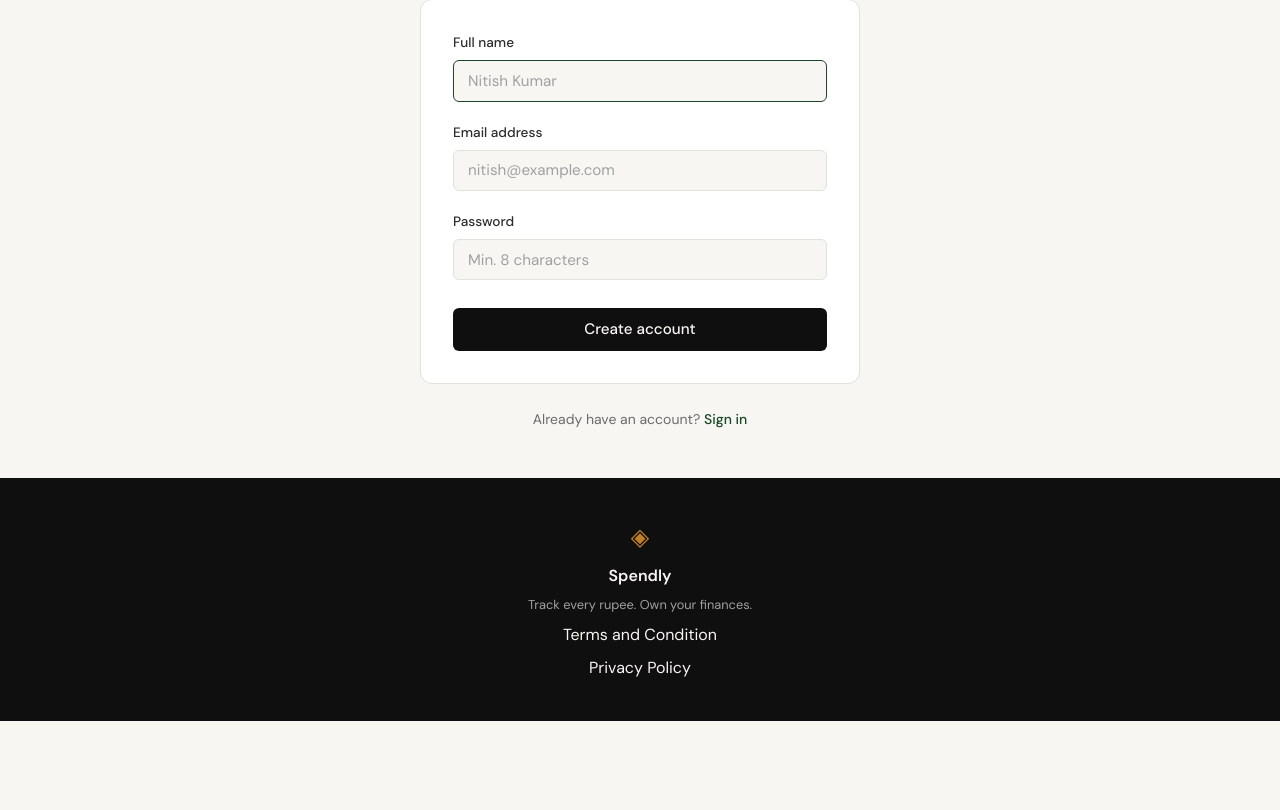
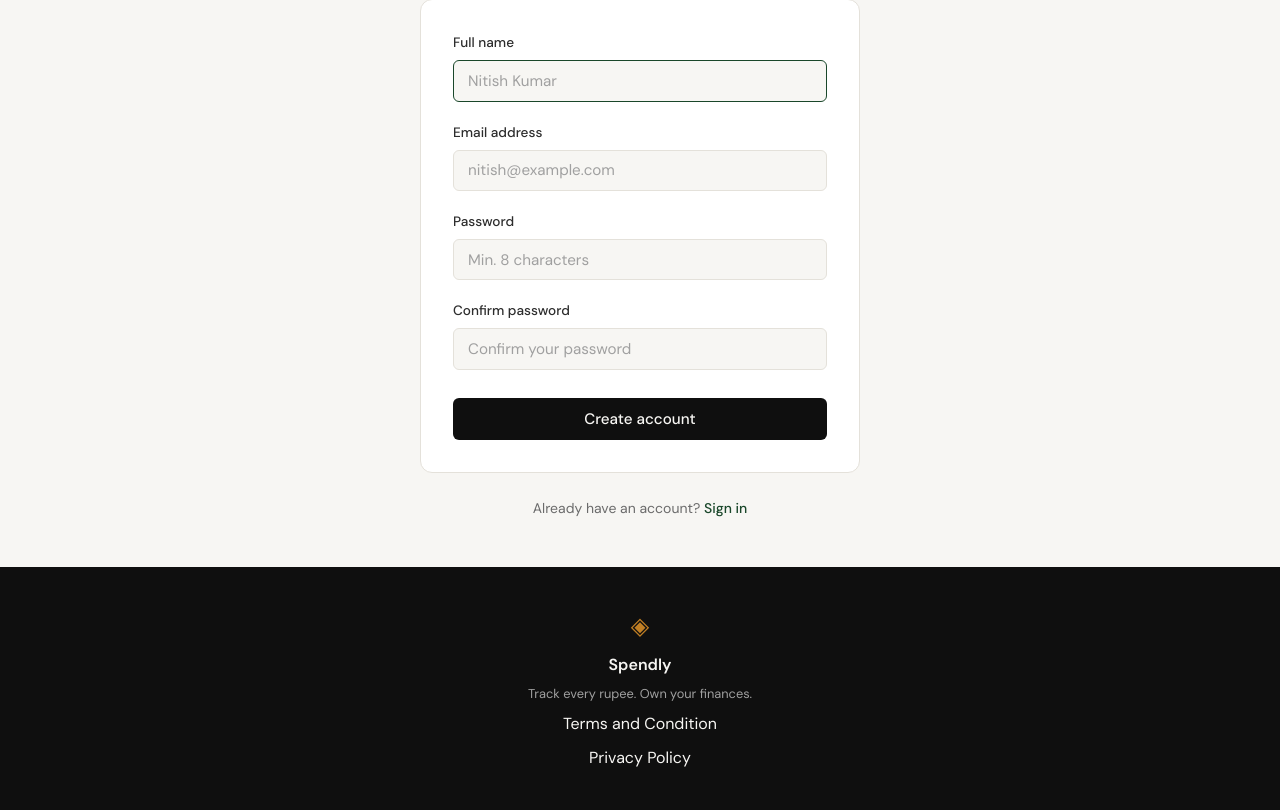
Before and after one commit to Aayushcell/Spendly, a Flask app: page /register in a window 1280 px wide. Shown: the part 224-1034 px from the top of the page. Before the commit the page ends 945 px from the top, so only its background shows below. Run offline with Flask 3, Linux system fonts and the light colour scheme.

Commit message:
Implement user registration functionality

```diff
--- a/app.py
+++ b/app.py
@@ -1,7 +1,10 @@
-from flask import Flask, render_template
-from database.db import init_db, seed_db
+from flask import Flask, render_template, request, redirect, url_for, flash
+from database.db import init_db, seed_db, create_user
+import sqlite3
+
 
 app = Flask(__name__)
+app.secret_key = "dev-secret-key-spendly"
 
 
 # ------------------------------------------------------------------ #
@@ -13,8 +16,31 @@ def landing():
     return render_template("landing.html")
 
 
-@app.route("/register")
+@app.route("/register", methods=["GET", "POST"])
 def register():
+    if request.method == "POST":
+        name = request.form.get("name")
+        email = request.form.get("email")
+        password = request.form.get("password")
+        confirm_password = request.form.get("confirm_password")
+
+        # Validation
+        if not all([name, email, password, confirm_password]):
+            flash("All fields are required")
+            return render_template("register.html")
+
+        if password != confirm_password:
+            flash("Passwords do not match")
+            return render_template("register.html")
+
+        try:
+            create_user(name, email, password)
+            flash("Account created successfully! Please sign in.")
+            return redirect(url_for("login"))
+        except sqlite3.IntegrityError:
+            flash("Email already registered")
+            return render_template("register.html")
+
     return render_template("register.html")
 
 
--- a/database/db.py
+++ b/database/db.py
@@ -99,3 +99,18 @@ def seed_db():
         )
 
     print("Database seeded successfully.")
+
+def create_user(name, email, password):
+    """
+    Creates a new user in the database.
+    Returns the new user's ID on success.
+    Raises sqlite3.IntegrityError if email is already taken.
+    """
+    db = get_db()
+    hashed_password = generate_password_hash(password)
+    cursor = db.execute(
+        "INSERT INTO users (name, email, password_hash) VALUES (?, ?, ?)",
+        (name, email, hashed_password)
+    )
+    db.commit()
+    return cursor.lastrowid
--- a/templates/register.html
+++ b/templates/register.html
@@ -13,11 +13,15 @@
         </div>
 
         <div class="auth-card">
-            {% if error %}
-            <div class="auth-error">{{ error }}</div>
-            {% endif %}
+            {% with messages = get_flashed_messages() %}
+              {% if messages %}
+                {% for message in messages %}
+                  <div class="auth-error">{{ message }}</div>
+                {% endfor %}
+              {% endif %}
+            {% endwith %}
 
-            <form method="POST" action="/register">
+            <form method="POST" action="{{ url_for('register') }}">
                 <div class="form-group">
                     <label for="name">Full name</label>
                     <input type="text" id="name" name="name"
@@ -36,6 +40,12 @@
                            class="form-input" placeholder="Min. 8 characters"
                            required>
                 </div>
+                <div class="form-group">
+                    <label for="confirm_password">Confirm password</label>
+                    <input type="password" id="confirm_password" name="confirm_password"
+                           class="form-input" placeholder="Confirm your password"
+                           required>
+                </div>
                 <button type="submit" class="btn-submit">Create account</button>
             </form>
         </div>
```
Also changed, not shown: .claude/specs/02-registration.md (added), spendly.db.
